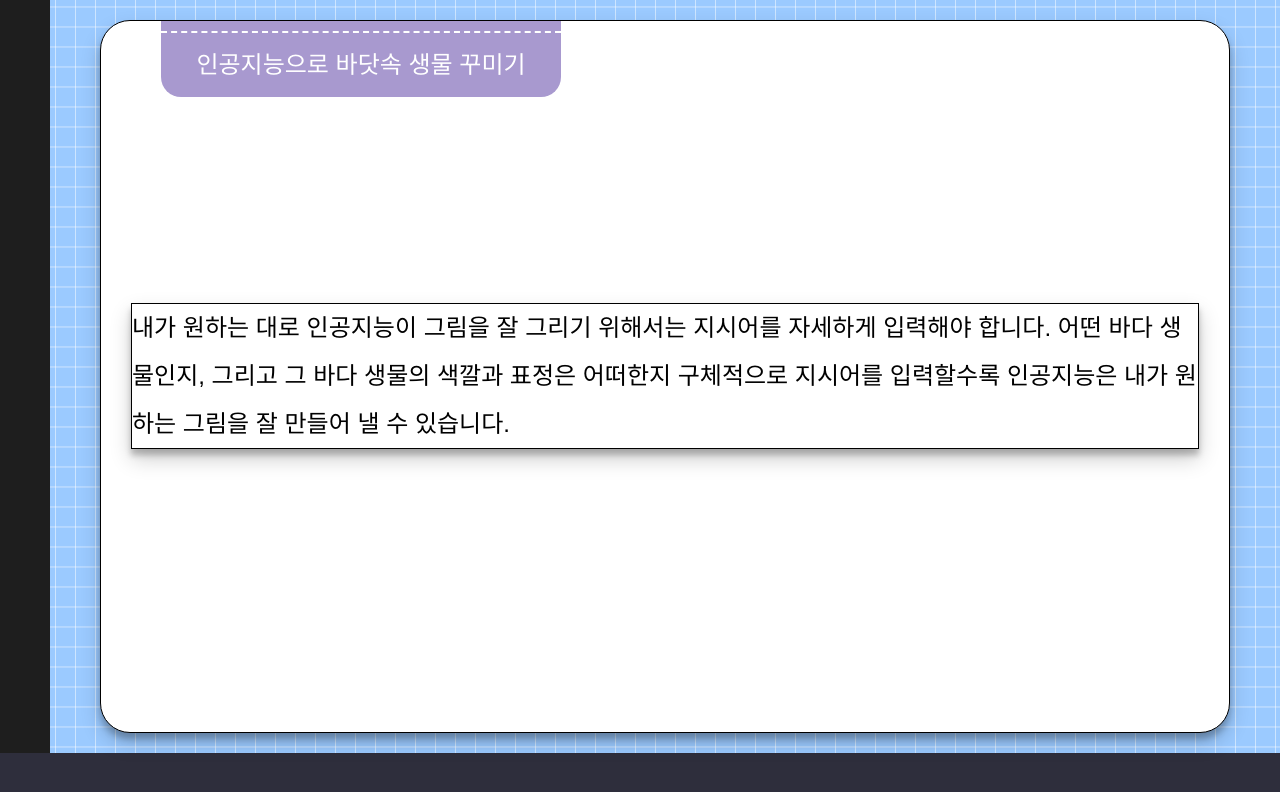
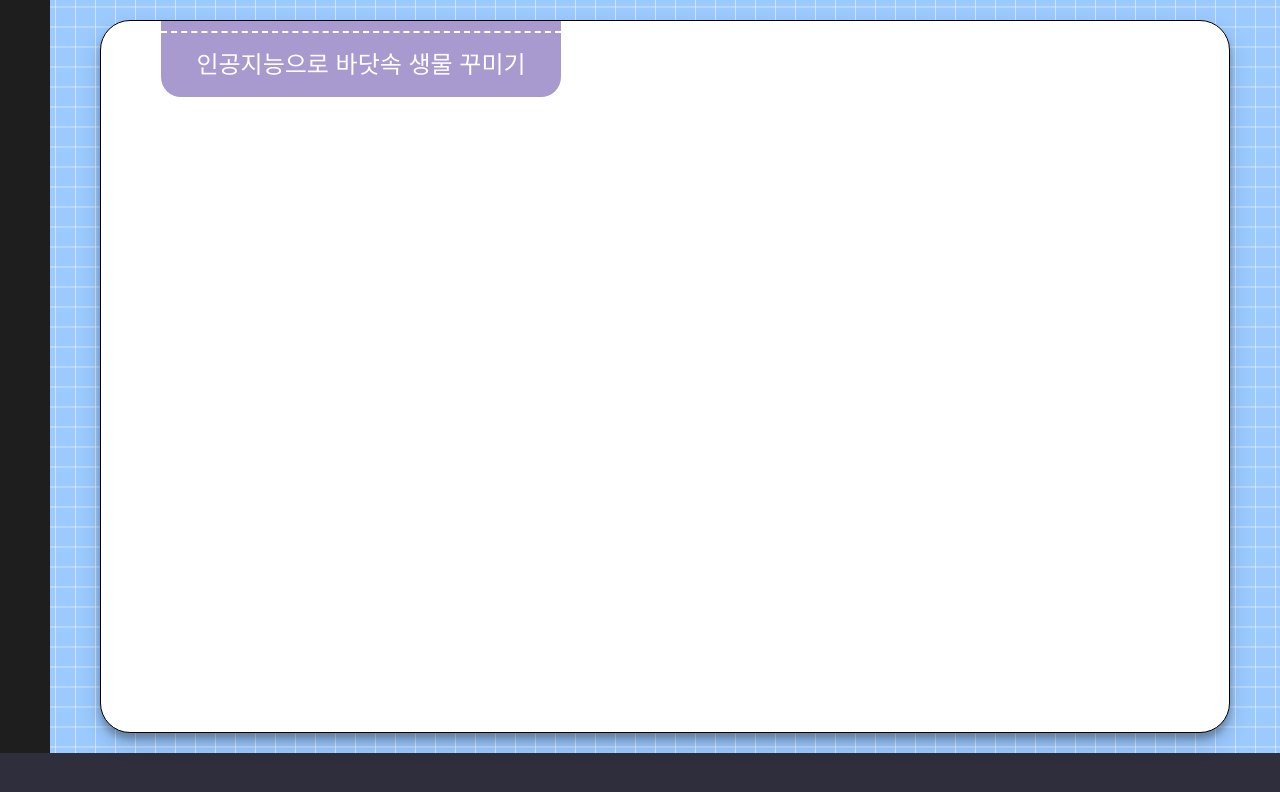
Before and after one commit to Intin1217/assignment, a React (Vite) app: page /page/1 in a window 1280 px wide. Shown: the top 792 px of the page. Built offline with nearby package versions, Linux system fonts and the light colour scheme.

Commit message:
refactor: 라우팅 구조 변경에 따른 콘텐츠 분리

```diff
--- a/src/App.tsx
+++ b/src/App.tsx
@@ -1,28 +1,7 @@
-import styled from 'styled-components';
 import { Outlet } from 'react-router-dom';
 
-const ContentBox = styled.p`
-  font-size: x-large;
-  border: black solid 1px;
-  margin: 10px;
-  line-height: 2;
-  box-shadow:
-    0 10px 20px rgba(0, 0, 0, 0.19),
-    0 6px 6px rgba(0, 0, 0, 0.23);
-`;
-
 function App() {
-  return (
-    <>
-      <ContentBox>
-        내가 원하는 대로 인공지능이 그림을 잘 그리기 위해서는 지시어를 자세하게
-        입력해야 합니다. 어떤 바다 생물인지, 그리고 그 바다 생물의 색깔과 표정은
-        어떠한지 구체적으로 지시어를 입력할수록 인공지능은 내가 원하는 그림을 잘
-        만들어 낼 수 있습니다.
-      </ContentBox>
-      <Outlet />
-    </>
-  );
+  return <Outlet />;
 }
 
 export default App;
```
